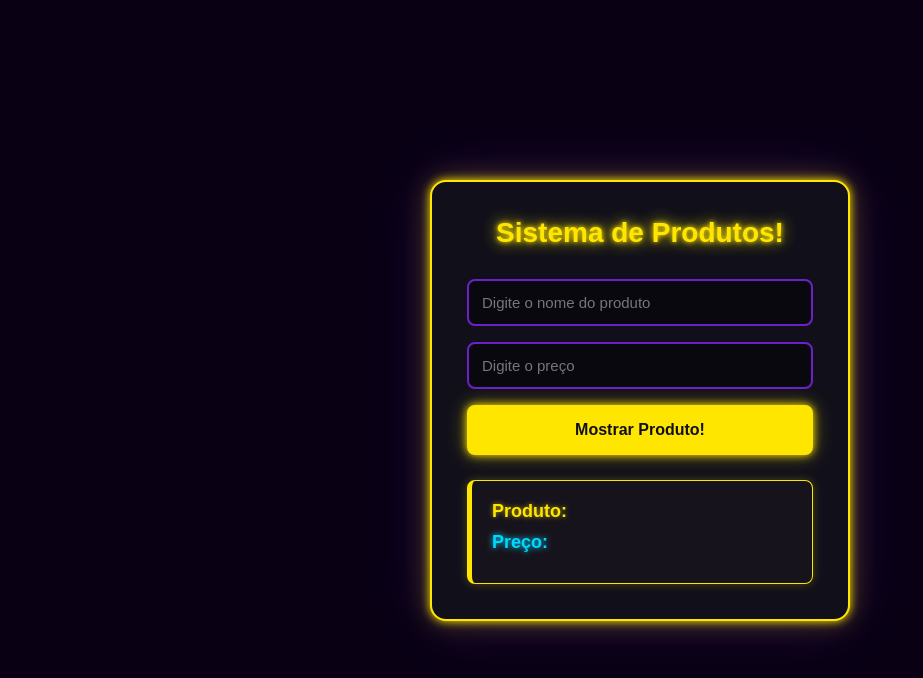
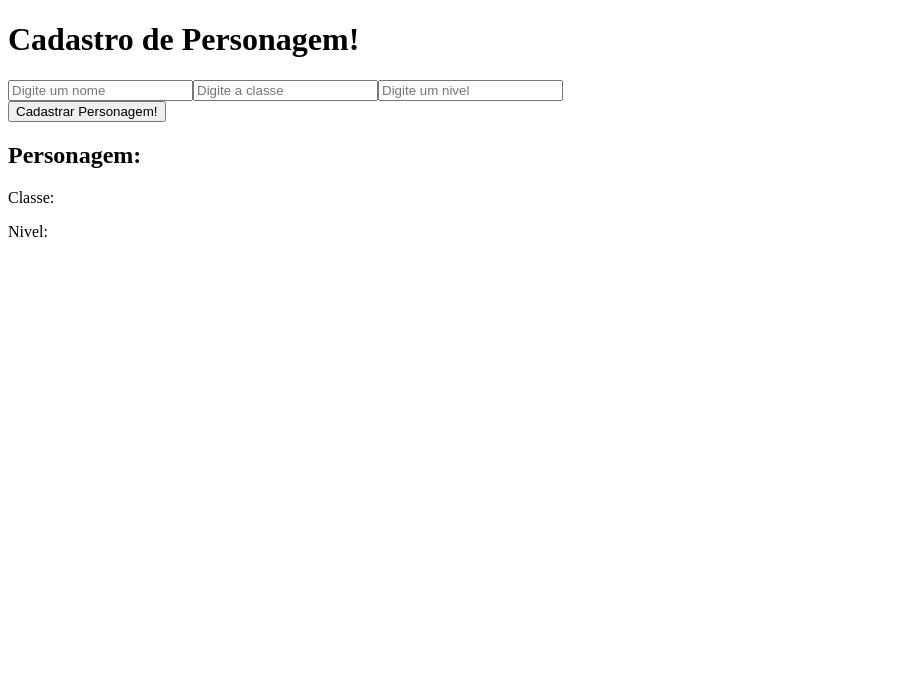
Before and after one commit to Dudutenor/react-typescript-studies, a React (Vite) app: page / in a window 1280 px wide. Shown: the top 678 px of the page, without its empty margins (0-923 px from the left). Built offline with nearby package versions, Linux system fonts and the light colour scheme.

Commit message:
feat: add character registration

```diff
--- a/src/App.css
+++ /dev/null
@@ -1,149 +0,0 @@
-* {
-    margin: 0;
-    padding: 0;
-    box-sizing: border-box;
-}
-
-body {
-    min-height: 100vh;
-    background: #090014;
-    font-family: Arial, sans-serif;
-
-    display: flex;
-    justify-content: center;
-    align-items: center;
-}
-
-.container {
-    width: 420px;
-    padding: 35px;
-
-    background: #11101a;
-
-    border: 2px solid #ffe600;
-    border-radius: 16px;
-
-    box-shadow:
-        0 0 10px #ffe600,
-        0 0 30px rgba(255, 230, 0, 0.3),
-        0 0 60px rgba(123, 44, 255, 0.2);
-}
-
-/* TÍTULO */
-
-h1 {
-    color: #ffe600;
-
-    text-align: center;
-    margin-bottom: 30px;
-
-    font-size: 28px;
-
-    text-shadow:
-        0 0 5px #ffe600,
-        0 0 15px #ffe600;
-}
-
-/* INPUTS */
-
-input {
-    width: 100%;
-    padding: 13px;
-
-    margin-bottom: 16px;
-
-    background: #08080e;
-
-    border: 2px solid #6b20c9;
-    border-radius: 8px;
-
-    color: white;
-
-    font-size: 15px;
-
-    outline: none;
-
-    transition: 0.2s;
-}
-
-input::placeholder {
-    color: #777;
-}
-
-input:focus {
-    border-color: #ffe600;
-
-    box-shadow:
-        0 0 8px #ffe600,
-        0 0 18px rgba(255, 230, 0, 0.4);
-}
-
-/* BOTÃO */
-
-button {
-    width: 100%;
-    padding: 14px;
-
-    border: 2px solid #ffe600;
-    border-radius: 8px;
-
-    background: #ffe600;
-    color: #11101a;
-
-    font-size: 16px;
-    font-weight: bold;
-
-    cursor: pointer;
-
-    transition: 0.2s;
-
-    box-shadow:
-        0 0 8px #ffe600,
-        0 0 20px rgba(255, 230, 0, 0.4);
-}
-
-button:hover {
-    background: #fff34d;
-
-    transform: translateY(-2px);
-
-    box-shadow:
-        0 0 12px #ffe600,
-        0 0 30px #ffe600;
-}
-
-/* RESULTADO */
-
-.resultado {
-    margin-top: 25px;
-
-    padding: 20px;
-
-    background: #17131c;
-
-    border: 1px solid #ffe600;
-    border-left: 5px solid #ffe600;
-
-    border-radius: 8px;
-
-    box-shadow:
-        0 0 10px rgba(255, 230, 0, 0.25);
-}
-
-.resultado h2 {
-    color: #ffe600;
-
-    font-size: 18px;
-
-    margin-bottom: 10px;
-
-    text-shadow:
-        0 0 5px rgba(255, 230, 0, 0.6);
-}
-
-.resultado h2:last-child {
-    color: #00d9ff;
-
-    text-shadow:
-        0 0 6px #00d9ff;
-}
--- a/src/App.tsx
+++ b/src/App.tsx
@@ -1,50 +1,53 @@
 import { useState } from "react"
-import './App.css'
-interface InfoProdutoProps{
+
+interface PersonagemProps{
     nome: string;
-    preco: string;
+    nivel: string;
+    classe: string;
 }
 
 export default function App() {
-    const[precoInput, setPrecoInput] = useState("");
-    const[produtoInput, setProdutoInput] = useState("");
-    const[infoProduto, setInfoProduto] = useState<InfoProdutoProps>();
+    const[nome, setNome] = useState("");
 
-    function mostrarProduto(){
-        setInfoProduto({
-            nome: produtoInput,
-            preco: precoInput,
+    const[classe, setClasse] = useState("");
+
+    const[nivel, setNivel] = useState("")
+
+    const[infoPersonagem, setInfoPersonagem] = useState<PersonagemProps>()
+
+    function CadastrarPersonagem(){
+        setInfoPersonagem({
+            nome: nome,
+            nivel: nivel,
+            classe: classe,
         })
     }
+    return (
+         <div>
+            <h1>Cadastro de Personagem!</h1>
+            <input
+            placeholder="Digite um nome"
+            value={nome}
+            onChange={(e => setNome(e.target.value))}
+            />
 
-    return (
-         <div className="container">
+            <input
+            placeholder="Digite a classe"
+            value={classe}
+            onChange={(e) => setClasse(e.target.value)}
+            />
 
-        <h1>Sistema de Produtos!</h1>
-
-        <input
-            placeholder="Digite o nome do produto"
-            value={produtoInput}
-            onChange={(e) => setProdutoInput(e.target.value)}
-        />
-
-        <input
-            placeholder="Digite o preço"
-            value={precoInput}
-            onChange={(e) => setPrecoInput(e.target.value)}
-        />
-
-        <button onClick={mostrarProduto}>
-            Mostrar Produto!
-        </button>
-
-        <div className="resultado">
-            <h2>Produto: {infoProduto?.nome}</h2>
-            <h2>Preço: {infoProduto?.preco}</h2>
+            <input
+            placeholder="Digite um nivel"
+            value={nivel}
+            onChange={(e) => setNivel(e.target.value)}
+            />
+<br />
+            <button onClick={CadastrarPersonagem}>Cadastrar Personagem!</button>
+<br />
+            <h2>Personagem: {infoPersonagem?.nome}</h2>
+            <p>Classe: {infoPersonagem?.classe}</p>
+            <p>Nivel: {infoPersonagem?.nivel}</p>
         </div>
-
-    </div>
-
-
     )
 }
```
